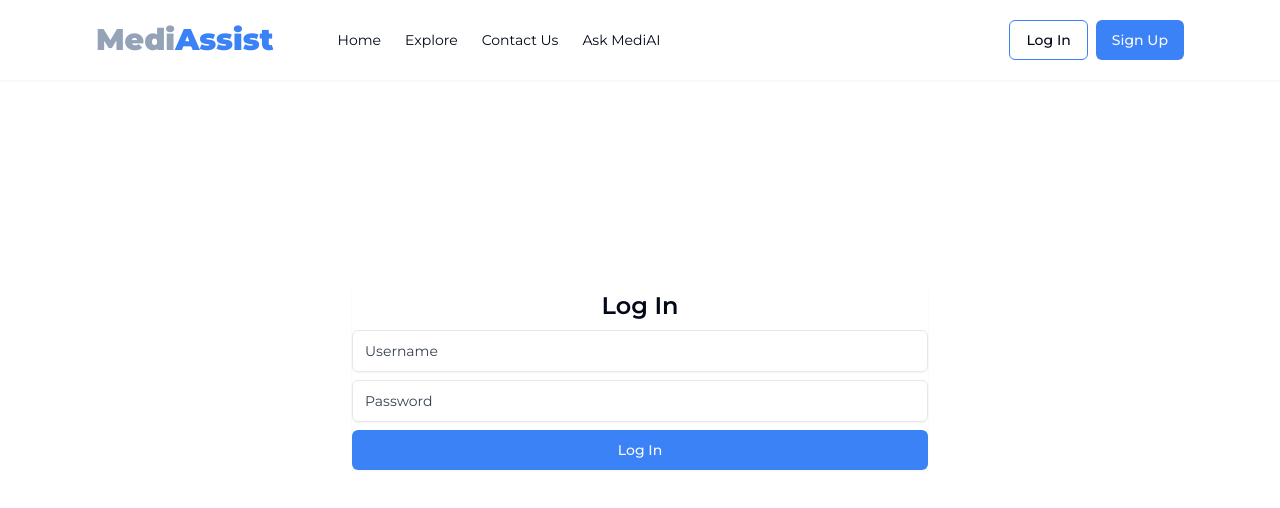
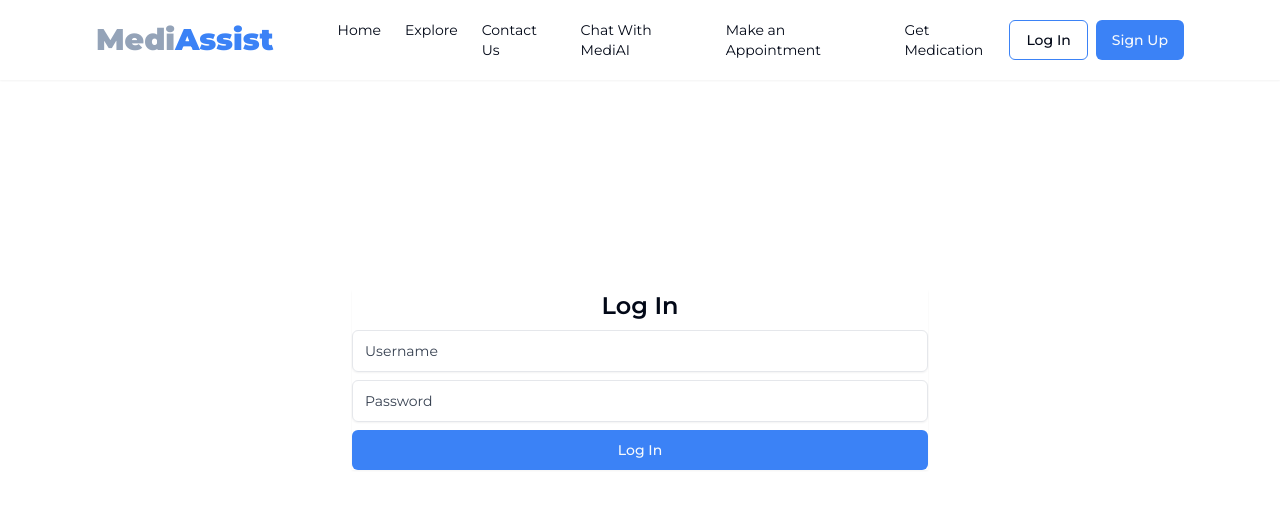
Before and after one commit to emmanueldavidson96/MediAssist, a Next.js app: page /login in a window 1280 px wide. Shown: the top 508 px of the page. Built offline with nearby package versions, Linux system fonts and the light colour scheme.

Commit message:
Pipeops commit

```diff
--- a/app/_components/Navbar.tsx
+++ b/app/_components/Navbar.tsx
@@ -23,7 +23,17 @@ export default function Navbar() {
         },
         {
             id:4,
-            name: "Ask MediAI",
+            name: "Chat With MediAI",
+            path: "/"
+        },
+        {
+            id: 5,
+            name: "Make an Appointment",
+            path:"/"
+        },
+        {
+            id: 6,
+            name: "Get Medication",
             path: "/"
         }
     ]
```
